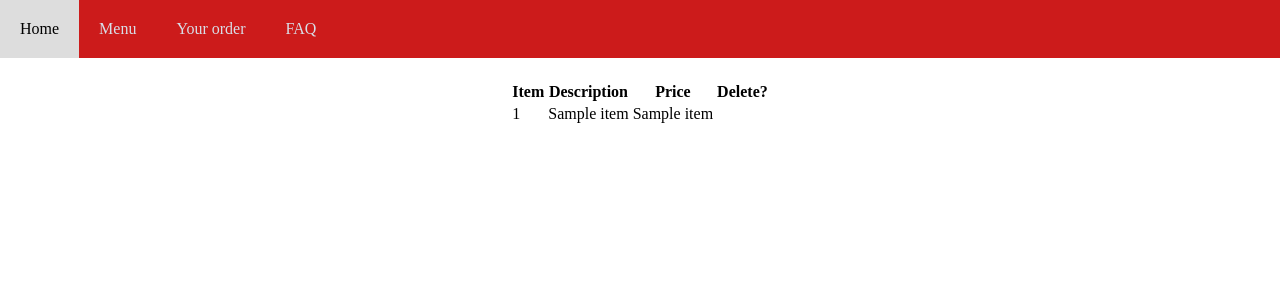
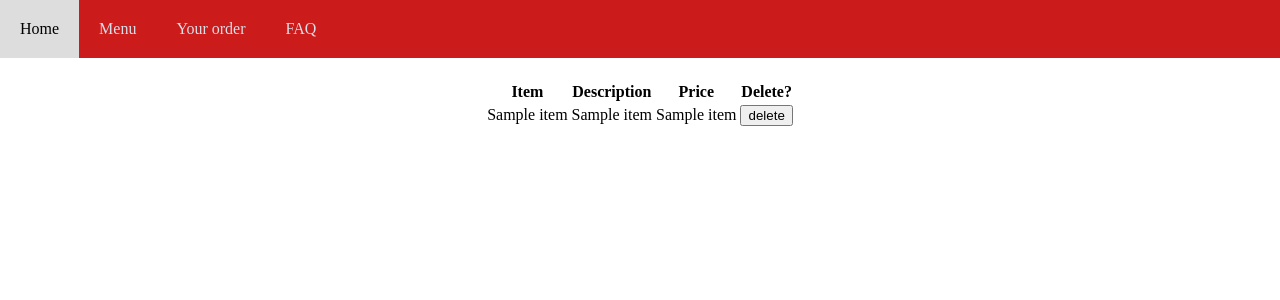
Before and after one commit to sophiayli/Sophia_webapp, a Flask app: template templates/order.html in a window 1280 px wide. Shown: the top 300 px of the page. Run offline with Flask 2, Linux system fonts and the light colour scheme; the template is opened without the code that fills it: most values are stand-ins (such as "Sample title", 1, 10 or a date in 2020).

Commit message:
Able to delete items from order_item table

```diff
--- a/main.py
+++ b/main.py
@@ -35,7 +35,7 @@ def menu():
 @app.route("/orders")
 def orders():
     cursor = get_db().cursor()
-    sql = "SELECT id, name, description, price FROM item INNER JOIN order_item ON item.id = order_item.item_id"
+    sql = "SELECT item.id, name, description, price FROM item INNER JOIN order_item ON item.id = order_item.item_id"
     cursor.execute(sql)
     results = cursor.fetchall()
     return render_template("order.html", results=results)
@@ -54,8 +54,7 @@ def add():
 def delete():
     if request.method == "POST":
         cursor = get_db().cursor()
-        print(request.form["item_id"])
-        object = str(request.form["item_id"])
+        object = int(request.form["id"])
         sql = "DELETE FROM order_item WHERE item_id=?"
         cursor.execute(sql,(object,))
         get_db().commit()
--- a/templates/order.html
+++ b/templates/order.html
@@ -39,12 +39,17 @@
           <th>Delete?</th>
       </tr>
   {% for item in results %}
-  <tr>
-      <td>{{ item [0] }}</td>
-      <td>{{ item [1] }}</td>
-      <td>{{ item [2] }}</td>
-      <td></td>
-  </tr>
+<tr>
+    <td>{{ item [1] }}</td>
+    <td>{{ item [2] }}</td>
+    <td>{{ item [3] }}</td>
+    <td>
+      <form action="/delete" method="post">
+        <input type="hidden" name="id" value="{{item[0]}}">
+        <input type="submit" value="delete">
+      </form>
+    </td>
+</tr>
   {% endfor %}
 
   </table>
```
Also changed, not shown: sophia_webapp.db.
